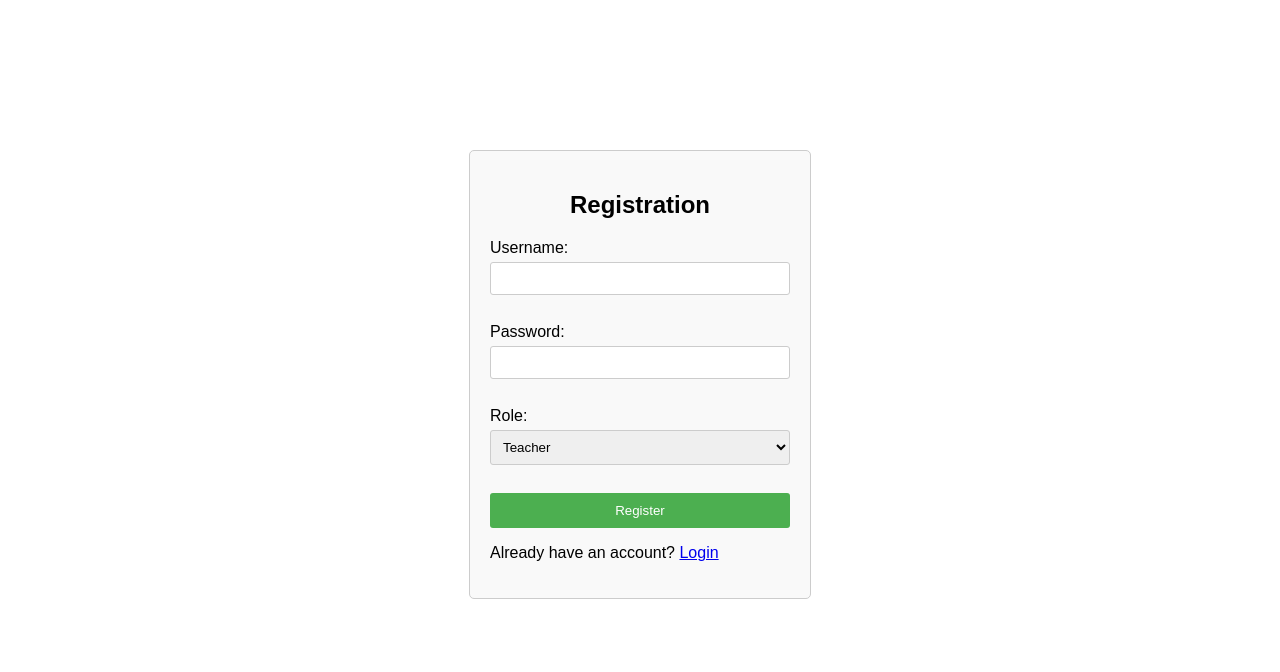
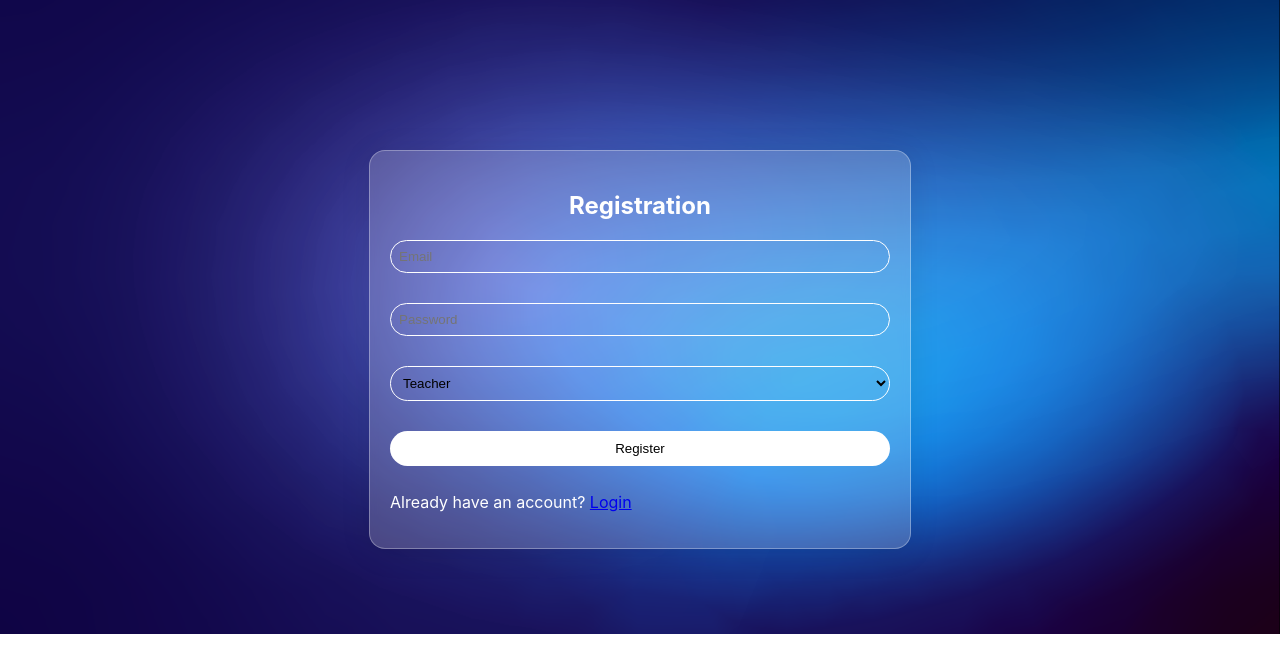
Before and after one commit to Mey-LinMus/login-systeem, a React (Create React App) app in the folder frontend/: page / in a window 1280 px wide. Shown: the top 672 px of the page. Built offline with nearby package versions, Linux system fonts and the light colour scheme.

Commit message:
Styling -WIP

```diff
--- a/frontend/src/App.css
+++ b/frontend/src/App.css
@@ -1,37 +1,6 @@
-.App {
-  font-family: Arial, sans-serif;
-  max-width: 400px;
-  margin: 50px auto;
+body {
+  background-image: url("./assets/Gradient.png");
+  background-position: center;
+  background-repeat: no-repeat;
+  background-size: cover;
 }
-
-form {
-  display: flex;
-  flex-direction: column;
-}
-
-label {
-  margin-bottom: 10px;
-}
-
-input[type="text"],
-input[type="password"] {
-  padding: 8px;
-  margin-bottom: 20px;
-  border: 1px solid #ddd;
-  border-radius: 4px;
-}
-
-input[type="submit"] {
-  cursor: pointer;
-  background-color: #4caf50;
-  border: none;
-  color: white;
-  padding: 10px 20px;
-  text-align: center;
-  text-decoration: none;
-  display: inline-block;
-  font-size: 16px;
-  margin: 4px 2px;
-  cursor: pointer;
-  border-radius: 4px;
-}
--- a/frontend/src/App.jsx
+++ b/frontend/src/App.jsx
@@ -3,6 +3,7 @@ import { BrowserRouter as Router, Route, Routes } from "react-router-dom";
 import Register from "./components/Register";
 import Login from "./components/Login";
 import Home from "./pages/Home";
+import "./App.css";
 
 const App = () => {
   return (
--- a/frontend/src/components/Login.jsx
+++ b/frontend/src/components/Login.jsx
@@ -41,22 +41,22 @@ function Login() {
     <div className="App">
       <h2>Login</h2>
       <form>
-        <label htmlFor="username">Username:</label>
         <input
           type="text"
           id="username"
           name="username"
+          placeholder="Email"
           value={username}
           onChange={(e) => setUsername(e.target.value)}
           required
         />
         <br />
 
-        <label htmlFor="password">Password:</label>
         <input
           type="password"
           id="password"
           name="password"
+          placeholder="Password"
           value={password}
           onChange={(e) => setPassword(e.target.value)}
           required
--- a/frontend/src/components/Register.jsx
+++ b/frontend/src/components/Register.jsx
@@ -29,7 +29,7 @@ function Register() {
     } catch (error) {
       console.error("Error registering user", error);
 
-      setErrorMessage("User already exist ＞﹏＜" );
+      setErrorMessage("User already exist ＞﹏＜");
     }
   };
 
@@ -37,30 +37,30 @@ function Register() {
     <div className="App">
       <h2>Registration</h2>
       <form>
-        <label htmlFor="username">Username:</label>
         <input
           type="text"
           id="username"
           name="username"
+          placeholder="Email"
           value={username}
           onChange={(e) => setUsername(e.target.value)}
           required
         />
         <br />
 
-        <label htmlFor="password">Password:</label>
         <input
           type="password"
           id="password"
           name="password"
+          placeholder="Password"
           value={password}
           onChange={(e) => setPassword(e.target.value)}
           required
         />
         <br />
 
-        <label htmlFor="role">Role:</label>
         <select
+          placeholder="Role"
           id="role"
           name="role"
           value={role}
--- a/frontend/src/styles/forum.css
+++ b/frontend/src/styles/forum.css
@@ -1,12 +1,15 @@
 .App {
-  font-family: Arial, sans-serif;
-  max-width: 300px;
+  color: white;
+  max-width: 500px;
   margin: 0 auto;
   padding: 20px;
-  border: 1px solid #ccc;
-  border-radius: 5px;
-  background-color: #f9f9f9;
   margin-top: 150px;
+  background: rgba(255, 255, 255, 0.2);
+  border-radius: 16px;
+  box-shadow: 0 4px 30px rgba(0, 0, 0, 0.1);
+  backdrop-filter: blur(5px);
+  -webkit-backdrop-filter: blur(5px);
+  border: 1px solid rgba(255, 255, 255, 0.3);
 }
 
 h2 {
@@ -26,19 +29,17 @@ input,
 select {
   padding: 8px;
   margin-bottom: 10px;
-  border: 1px solid #ccc;
-  border-radius: 3px;
+  border: 1px solid #ffffff;
+  border-radius: 20px;
+  background-color: transparent;
 }
 
 button {
+  margin-bottom: 10px;
   padding: 10px;
-  background-color: #4caf50;
-  color: white;
+  background-color: #ffffff;
+  color: rgb(0, 0, 0);
+  cursor: pointer;
+  border-radius: 20px;
   border: none;
-  border-radius: 3px;
-  cursor: pointer;
 }
-
-button:hover {
-  background-color: #45a049;
-}
```
Also changed, not shown: frontend/src/assets/Gradient.png (added).
